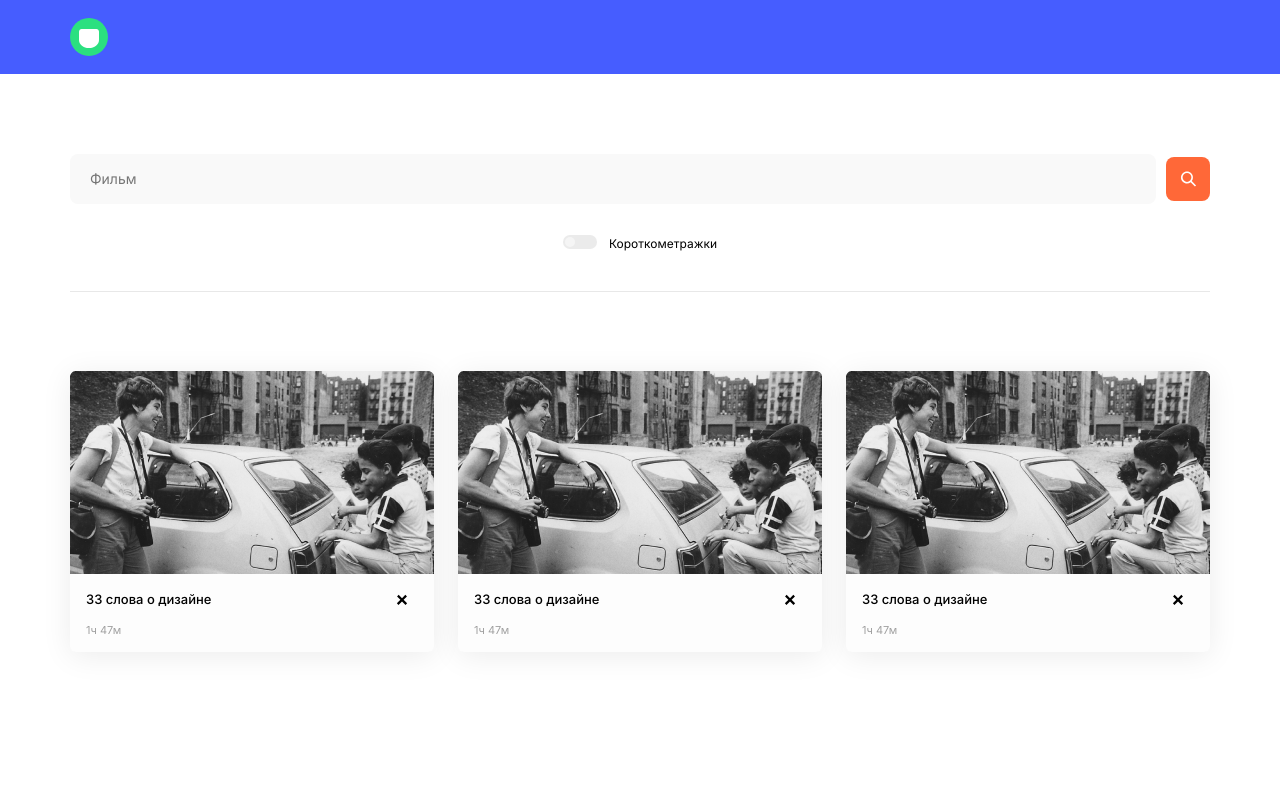
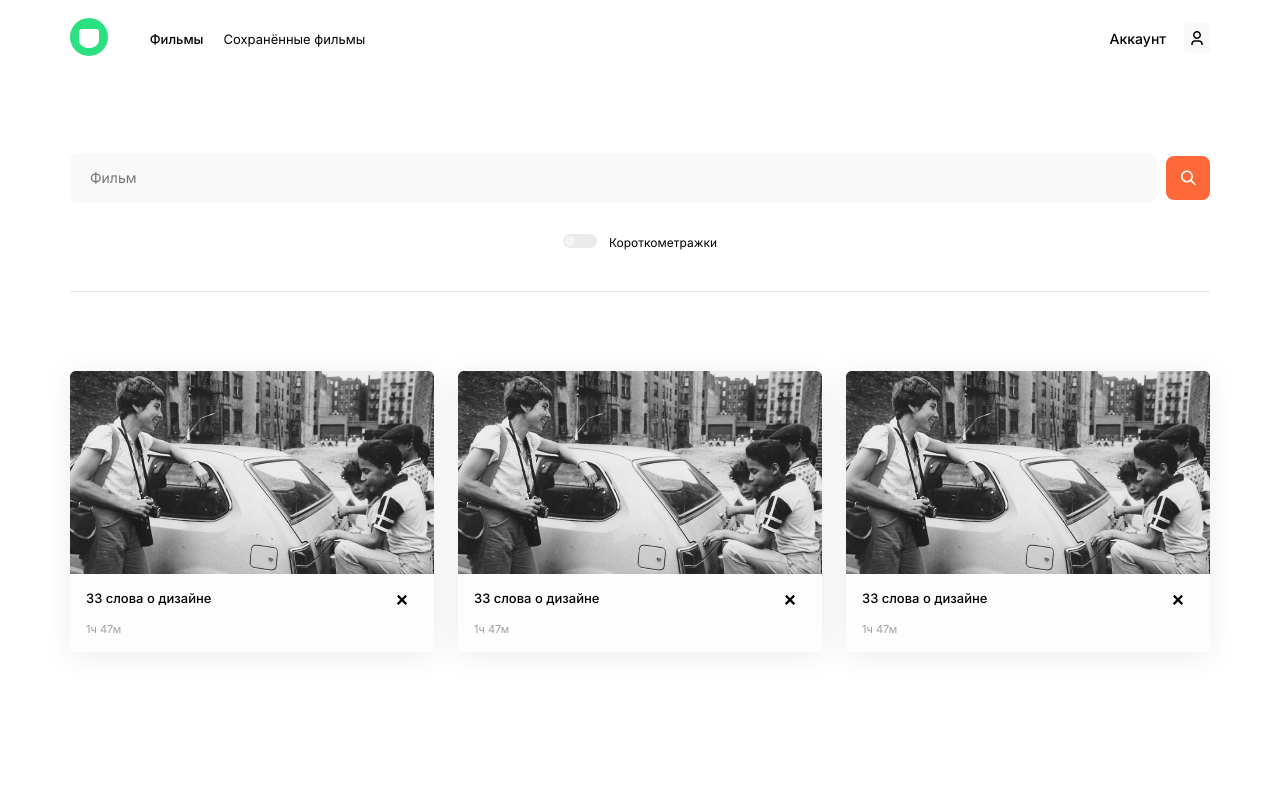
Before and after one commit to LethL/movies-explorer-frontend, a React (Create React App) app: page /saved-movies in a window 1280 px wide. Shown: the top 800 px of the page. Built offline with nearby package versions, Linux system fonts and the light colour scheme.

Commit message:
refactor: header, add navigation

```diff
--- a/src/components/Footer/Footer.css
+++ b/src/components/Footer/Footer.css
@@ -1,6 +1,10 @@
 .footer {
     padding: 79px 70px 20px;
     background-color: #FAFAFA;
+}
+
+.footer_disabled {
+    display: none;
 }
 
 .footer__title {
--- a/src/components/Footer/Footer.js
+++ b/src/components/Footer/Footer.js
@@ -1,8 +1,12 @@
 import "./Footer.css";
+import { React, Route } from "react-router-dom";
 
 function Footer() {
+    const paths = ['/', '/movies', '/saved-movies'];
+
     return(
-        <footer className="footer">
+        <Route exact path={paths}>
+        <footer className={`footer`}>
             <h2 className="footer__title">Учебный проект Яндекс.Практикум х BeatFilm.</h2>
             <div className="footer__info">
                 <p className="footer__info-year">© 2022</p>
@@ -16,6 +20,7 @@ function Footer() {
                 </ul>
             </div>
         </footer>
+        </Route>
     );
 }
 
--- a/src/components/Header/Header.css
+++ b/src/components/Header/Header.css
@@ -4,6 +4,10 @@
     position: relative;
     display: flex;
     justify-content: space-between;
+    background-color: #FFFFFF;
+}
+
+.header_main {
     background-color: #465DFF;
 }
 
@@ -41,15 +45,4 @@
     .header {
         padding: 18px 14px;
     }
-
-    .header__login-item {
-        font-size: 10px;
-        line-height: 16px;
-    }
-
-    .header__login-item_button {
-        width: 54px;
-        height: 26px;
-        margin-left: 14px;
-    }
 }
--- a/src/components/Header/Header.js
+++ b/src/components/Header/Header.js
@@ -1,19 +1,20 @@
 import { Link } from "react-router-dom";
-import { Route} from "react-router-dom";
 import "./Header.css";
 import logo from "../../images/logo.svg";
+import Navigation from "../Navigation/Navigation";
+import { React, Route, useLocation } from "react-router-dom";
 
-function Header() {
+function Header(props) {
+    let location = useLocation();
+    const paths = ['/', '/movies', '/saved-movies', '/profile'];
+
     return(
-        <header className="header">
-            <img className="header__logo" src={logo} alt="лого" />
-            <div className="header__login">
-                <Route exact path="/">
-                    <Link to="/signup" className="header__login-item">Регистрация</Link>
-                    <Link to="/signin" className="header__login-item"><button className="header__login-item header__login-item_button" type="button">Войти</button></Link>
-                </Route>
-            </div>
+        <Route exact path={paths}>
+        <header className={`header ${location.pathname === '/' ? "header_main" : ""}`}>
+            <Link to="/"><img className="header__logo" src={logo} alt="лого" /></Link>
+            <Navigation />
         </header>
+        </Route>
     );
 };
 
--- a/src/components/Main/Main.js
+++ b/src/components/Main/Main.js
@@ -5,7 +5,7 @@ import Techs from "../Techs/Techs";
 import AboutMe from "../AboutMe/AboutMe";
 import Portfolio from "../Portfolio/Portfolio";
 
-function Header() {
+function Main() {
     return(
         <main className="main">
             <Promo />
@@ -17,4 +17,4 @@ function Header() {
     );
 }
 
-export default Header;
+export default Main;
--- a/src/components/MoviesCardList/MoviesCardList.js
+++ b/src/components/MoviesCardList/MoviesCardList.js
@@ -2,8 +2,6 @@ import "./MoviesCardList.css";
 import MoviesCard from "../MoviesCard/MoviesCard";
 
 function MoviesCardList(props) {
-    console.log(props);
-
     return(
         <section className="movies__content">
             <ul className={`movies__list ${props.savedMovies ? "movies__list_save" : ""}`}>
--- /dev/null
+++ b/src/components/Navigation/Navigation.css
@@ -0,0 +1,143 @@
+.navigation {
+    display: flex;
+    align-items: center;
+    width: 93%;
+    justify-content: space-between;
+}
+
+.navigation__registration-wrapper {
+    width: 100%;
+    text-align: right;
+}
+
+.navigation__registration {
+    text-decoration: none;
+    color: #FFFFFF;
+    cursor: pointer;
+    font-weight: 500;
+    font-size: 12px;
+    line-height: 16px;
+}
+
+.navigation__registration-btn {
+    color: #000;
+    background-color: #2BE080;
+    border: none;
+    border-radius: 3px;
+    margin-left: 30px;
+    width: 76px;
+    height: 32px;
+}
+
+.navigation__account-wrapper {
+    display: flex;
+    align-items: center;
+}
+
+.navigation__account {
+    font-weight: 500;
+    font-size: 14px;
+    line-height: 16px;
+    text-decoration: none;
+    color: #000000;
+}
+
+.navigation_account-btn {
+    border: none;
+    background: #F9F9F9;
+    border-radius: 4px;
+    width: 26px;
+    height: 30px;
+    margin-left: 18px;
+    background-image: url(../../images/account-logo.svg);
+    background-repeat: no-repeat;
+    background-position: center;
+    cursor: pointer;
+}
+
+.navigation__films {
+    margin: 0;
+    padding: 0;
+    list-style: none;
+}
+
+.navigation__films-item {
+    text-decoration: none;
+    font-weight: 400;
+    font-size: 13px;
+    line-height: 18px;
+    color: #000000;
+    margin-right: 20px;
+}
+
+.navigation__films-item_active {
+    font-weight: 500;
+}
+
+.navigation__burger {
+    cursor: pointer;
+    display: none;
+    height: 23px;
+    justify-content: center;
+    align-items: center;
+}
+
+.navigation__burger-item::before {
+    content: "";
+    width: 28px;
+    height: 3px;
+    display: block;
+    background-color: #000000;
+    position: relative;
+    bottom: 10px;
+}
+
+.navigation__burger-item {
+    width: 28px;
+    height: 3px;
+    display: block;
+    background-color: #000000;
+    margin-right: 8px;
+    cursor: pointer;
+}
+
+.navigation__burger-item::after {
+    content: "";
+    width: 28px;
+    height: 3px;
+    display: block;
+    background-color: #000000;
+    position: relative;
+    top: 8px;
+}
+
+@media (max-width: 800px) {
+    .navigation {
+        justify-content: flex-end;
+    }
+
+    .navigation__films {
+        display: none;
+    }
+
+    .navigation__account-wrapper {
+        display: none;
+    }
+
+    .navigation__burger {
+        display: flex;
+    }
+}
+
+@media (max-width: 520px) {
+    .navigation__registration {
+        font-size: 10px;
+        line-height: 16px;
+    }
+
+    .navigation__registration-btn {
+        width: 54px;
+        height: 26px;
+        margin-left: 14px;
+    }
+}
--- /dev/null
+++ b/src/components/Navigation/Navigation.js
@@ -0,0 +1,35 @@
+import { Link } from "react-router-dom";
+import { Route} from "react-router-dom";
+import "./Navigation.css";
+
+function Navigation() {
+    const routes = ['/movies', '/saved-movies', '/profile'];
+
+    return(
+        <div className="navigation">
+            <Route exact path="/">
+                <div className="navigation__registration-wrapper">
+                <Link to="/signup" className="navigation__registration">Регистрация</Link>
+                <Link to="/signin" className="navigation__registration"><button className="navigation__registration navigation__registration-btn" type="button">Войти</button></Link>
+                </div>
+            </Route>
+            <Route path={routes}>
+                <ul className="navigation__films">
+                    <li>
+                        <Link to="/movies" className="navigation__films-item navigation__films-item_active">Фильмы</Link>
+                        <Link to="/saved-movies" className="navigation__films-item">Сохранённые фильмы</Link>
+                    </li>
+                </ul>
+                <div className="navigation__account-wrapper">
+                    <Link to="/profile" className="navigation__account">Аккаунт</Link>
+                    <Link to="/profile" className="navigation-item"><button className="navigation-item navigation_account-btn" type="button"></button></Link>
+                </div>
+                <div className="navigation__burger">
+                    <span className="navigation__burger-item"></span>
+                </div>
+            </Route>
+        </div>
+    );
+}
+
+export default Navigation;
--- a/src/components/Profile/Profile.css
+++ b/src/components/Profile/Profile.css
@@ -2,8 +2,7 @@
     width: 100%;
     display: flex;
     justify-content: center;
-    padding: 74px 0 70px 0;
-    /* height: calc(100vh - 210px); */
+    padding: 70px 0 70px 0;
 }
 
 .profile__form {
@@ -73,7 +72,7 @@
 
 @media (max-width: 800px) {
     .profile {
-        padding: 236px 0 269px 0;
+        padding: 232px 0 269px 0;
     }
 
     .profile__title {
@@ -87,7 +86,7 @@
 
 @media (max-width: 440px) {
     .profile {
-        padding: 70px 0 40px 0;
+        padding: 66px 0 40px 0;
     }
 
     .profile__form {
--- a/src/components/Promo/Promo.css
+++ b/src/components/Promo/Promo.css
@@ -1,7 +1,7 @@
 .promo {
     background-color: #465DFF;
     position: relative;
-    min-height: 560px;
+    min-height: 556px;
     overflow: hidden;
 }
 
@@ -13,7 +13,7 @@
     line-height: 52px;
     letter-spacing: -0.04em;
     max-width: 626px;
-    padding: 50px 0 0 70px;
+    padding: 46px 0 0 70px;
 }
 
 .promo__logo {
@@ -24,7 +24,7 @@
 
 @media (max-width: 800px) {
     .promo {
-        min-height: 844px;
+        min-height: 840px;
         display: flex;
         justify-content: center;
         align-items: center;
@@ -45,7 +45,7 @@
 
 @media (max-width: 550px) {
     .promo {
-        min-height: 630px;
+        min-height: 626px;
     }
 
     .promo__title {
--- a/src/components/SearchForm/SearchForm.css
+++ b/src/components/SearchForm/SearchForm.css
@@ -1,5 +1,5 @@
 .search {
-    padding: 80px 70px 40px;
+    padding: 76px 70px 40px;
 }
 
 .search::after {
@@ -106,7 +106,7 @@
 
 @media (max-width: 820px) {
     .search {
-        padding: 80px 30px 40px;
+        padding: 76px 30px 40px;
     }
 
     .search__filter-content {
@@ -116,7 +116,7 @@
 
 @media (max-width: 767px) {
     .search {
-        padding: 80px 14px 40px;
+        padding: 76px 14px 40px;
     }
 
     .search__input {
```
Also changed, not shown: src/images/account-logo.svg (added).
